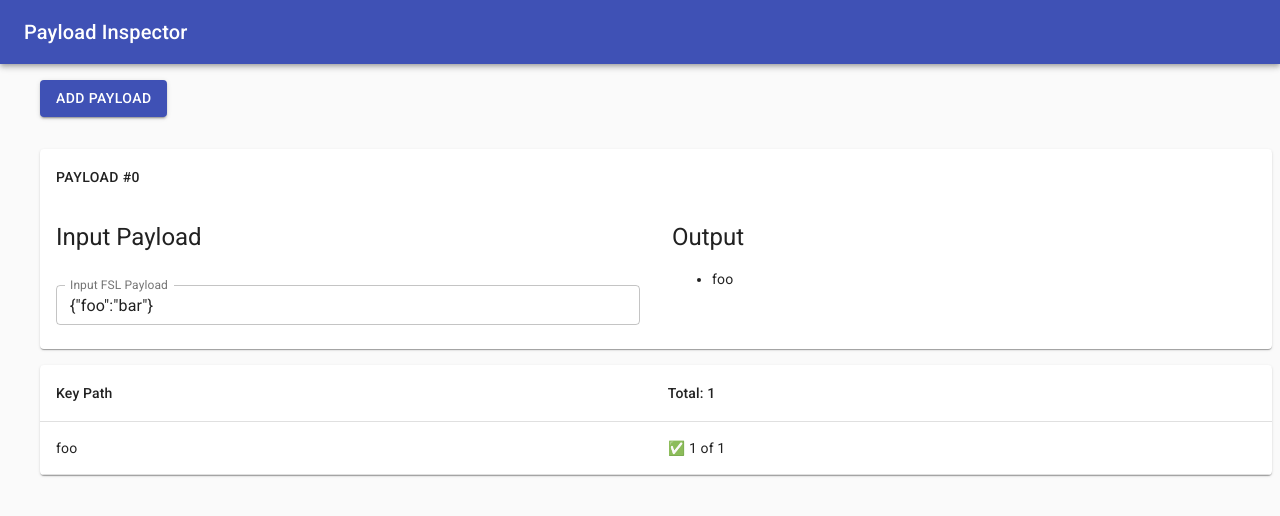
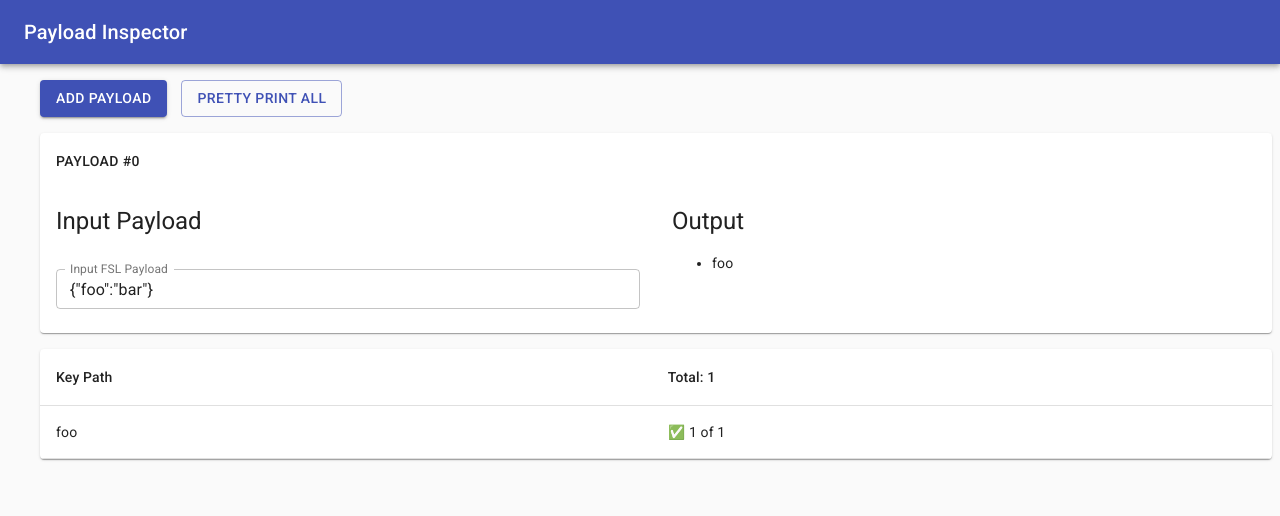
Before and after one commit to tsmith512/payload-inspector, a React (Create React App) app: page / in a window 1280 px wide. Shown: the top 516 px of the page. Built offline with nearby package versions, Linux system fonts and the light colour scheme.

Commit message:
Add a pretty print button

```diff
--- a/src/PayloadInput.js
+++ b/src/PayloadInput.js
@@ -29,7 +29,7 @@ class PayloadInput extends React.Component {
               size="small"
               margin="normal"
               variant="outlined"
-              defaultValue={this.props.value}
+              value={this.props.value}
               onChange={this.handleUpdate} />
           </Box>
 
--- a/src/PayloadInspector.js
+++ b/src/PayloadInspector.js
@@ -19,6 +19,7 @@ class PayloadInspector extends React.Component {
 
     this.handleAdd = this.handleAdd.bind(this);
     this.handleUpdate = this.handleUpdate.bind(this);
+    this.handlePretty = this.handlePretty.bind(this);
   }
 
   handleAdd() {
@@ -31,9 +32,25 @@ class PayloadInspector extends React.Component {
     const newState = this.state;
 
     newState.payloads[index] = {
-      value: newValue,
+      string: newValue,
       keys: splitPayload(newValue),
     };
+
+    this.setState(newState);
+  }
+
+  handlePretty() {
+    const newState = this.state;
+
+    newState.payloads.forEach((payload, index, payloads) => {
+      try {
+        const object = JSON.parse(payload.string);
+        newState.payloads[index].string =  JSON.stringify(object, null, 2);
+      }
+      catch (e) {
+        // @TODO: Silently fail, don't try to prettify busted JSON.
+      }
+    });
 
     this.setState(newState);
   }
@@ -93,10 +110,13 @@ class PayloadInspector extends React.Component {
 
     return (
       <React.Fragment>
-        <Box p={2}>
+        <Box m={2}>
           <Button
-            variant="contained" color="primary"
+            variant="contained" color="primary" style={{marginRight: "1em"}}
             onClick={this.handleAdd}>Add Payload</Button>
+          <Button
+            variant="outlined" color="primary" style={{marginRight: "1em"}}
+            onClick={this.handlePretty}>Pretty Print All</Button>
         </Box>
         {payloadPages}
 
```
